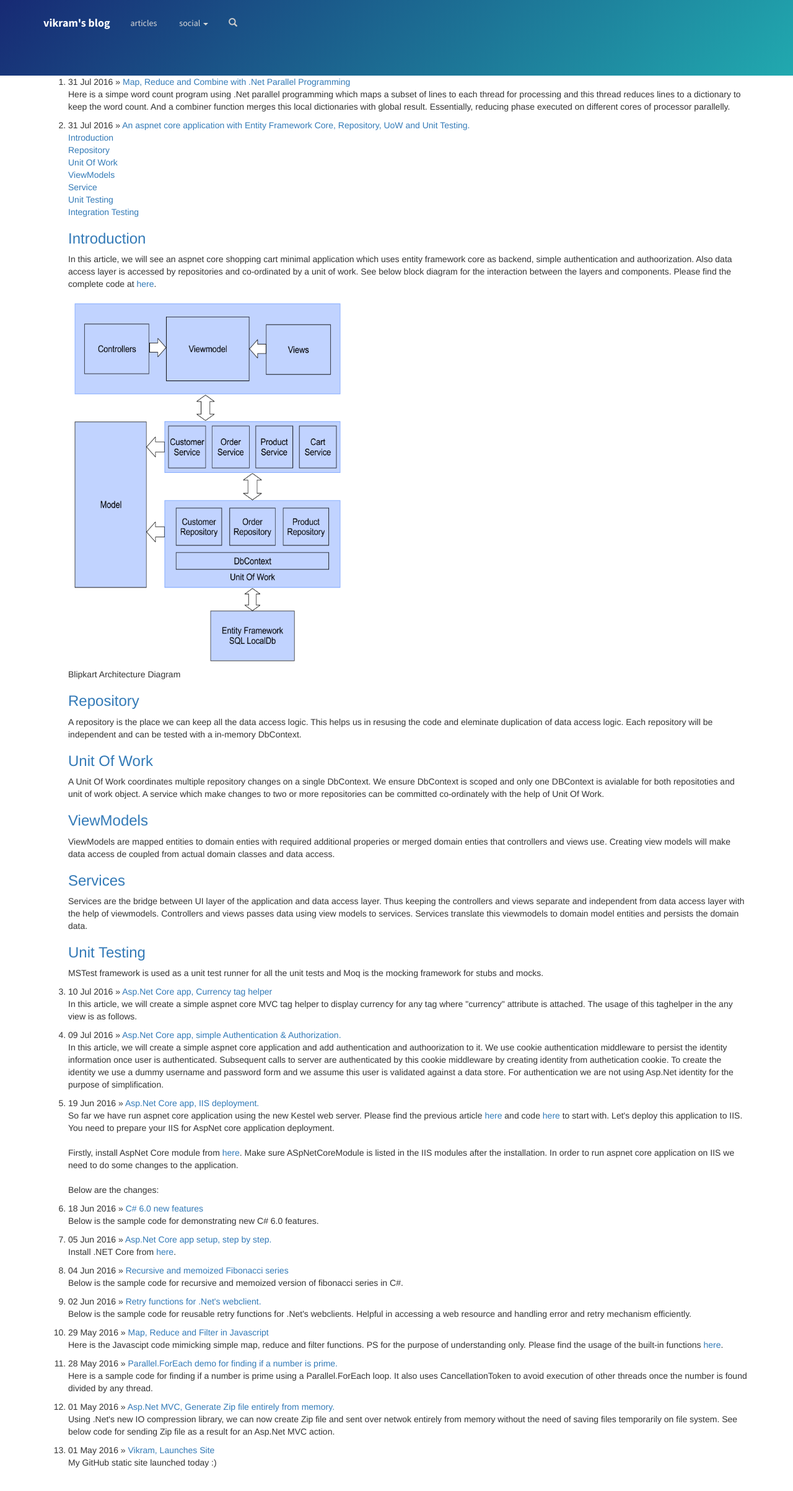
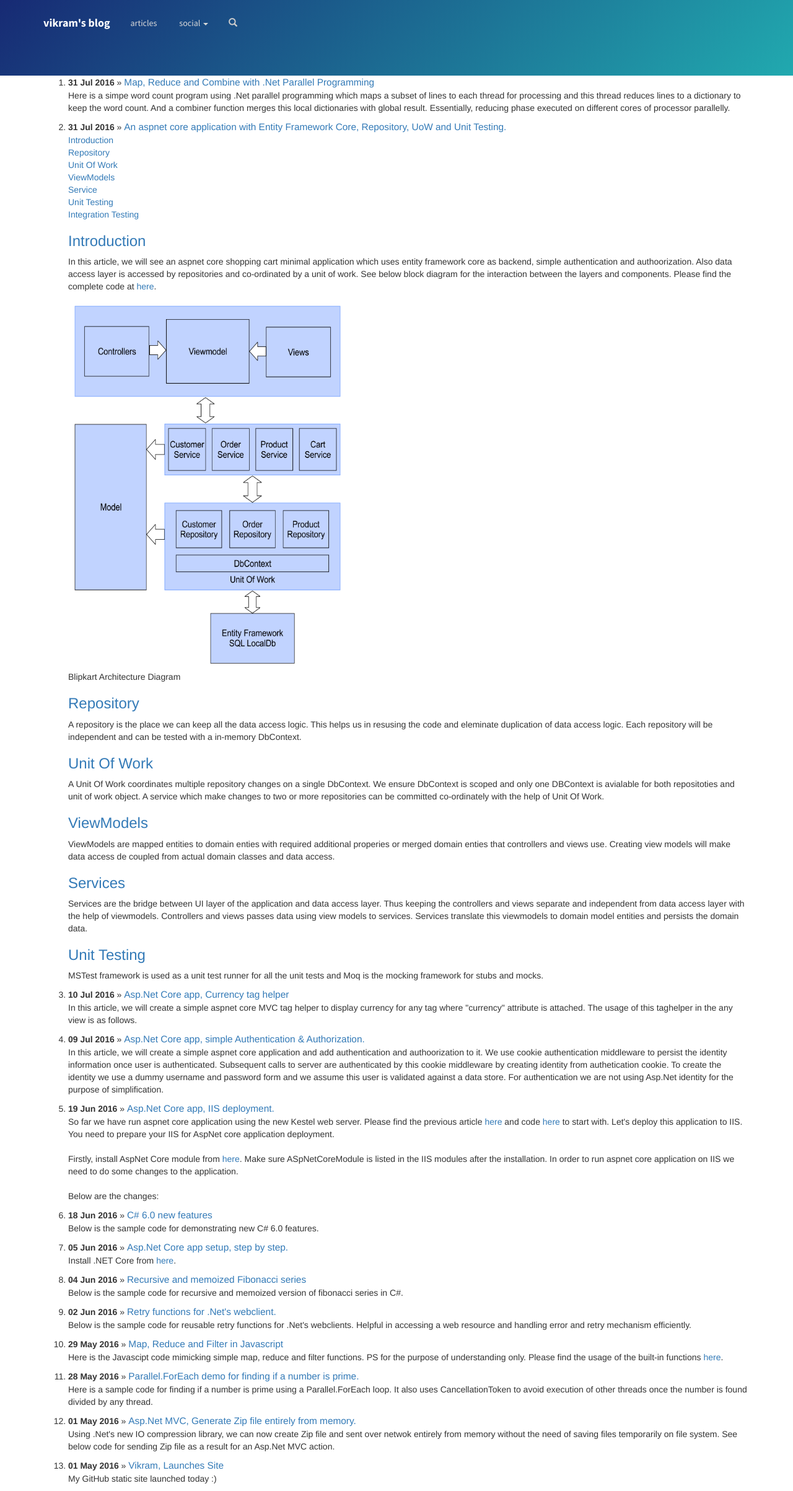
Before and after one commit to srirangamv/srirangamv.github.io, a Jekyll site: the page built from index.html, in a window 1280 px wide. Shown: the whole page at 62% size. Built offline with Jekyll 4.4.1, drawn with Linux system fonts in a browser that asks for light colours; nearby versions of some CDN libraries; the list of posts is cut into pages by our own code; before the commit the page ends 2380 px from its top, so only the background shows below that.

Commit message:
changing theme.

```diff
--- a/css/style.css
+++ b/css/style.css
@@ -278,13 +278,13 @@
 
 .output{
     border: 1px solid #ccc;
-    color: #000;
+    color: #555;
     border-radius: 4px;
 }
 
 .error{
     border: 1px solid #f00;
-    color: #000;
+    color: #f00;
     border-radius: 4px;
 }
 
@@ -292,10 +292,10 @@
     list-style-type: decimal;
 }
 
-.posts > span{
+.posts > li > span{
     font-weight: bold;
 }
 
-.posts > a{
+.posts > li > a{
     font-size: 1.1em;
 }
```
